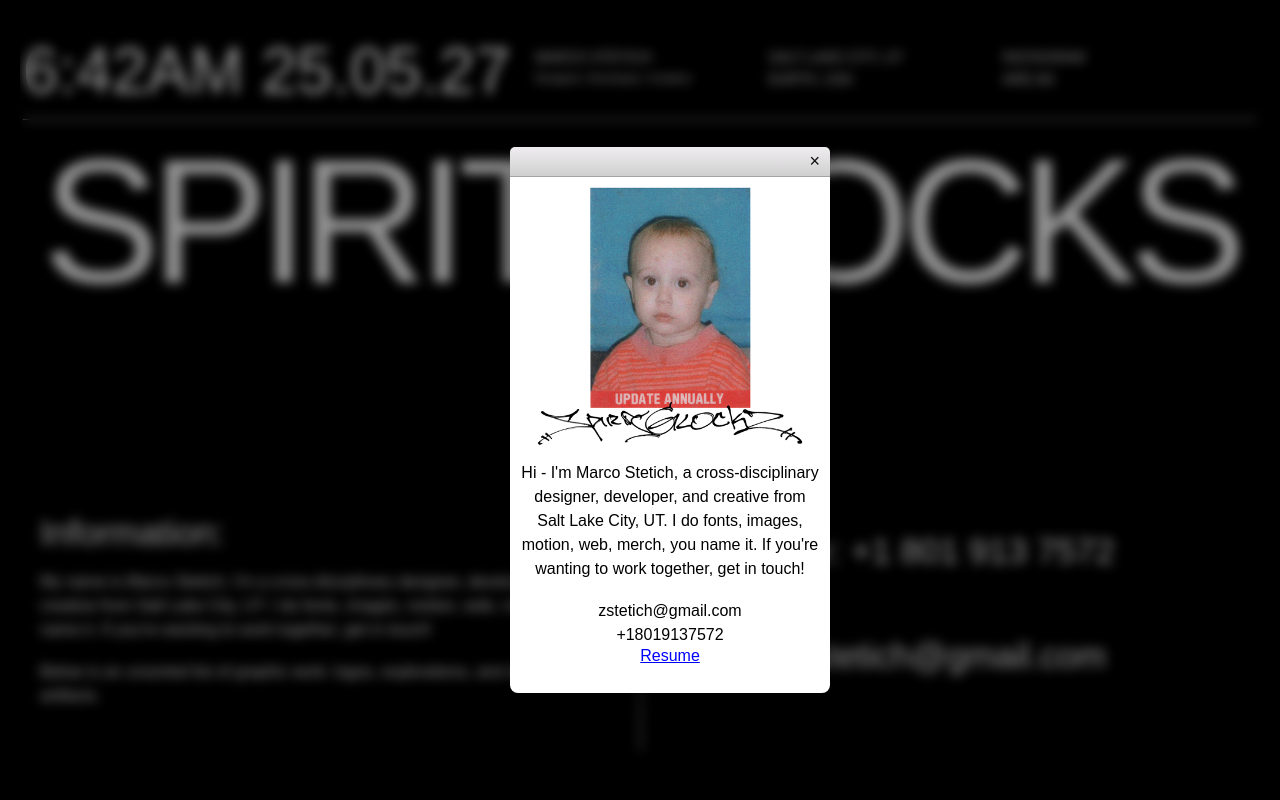
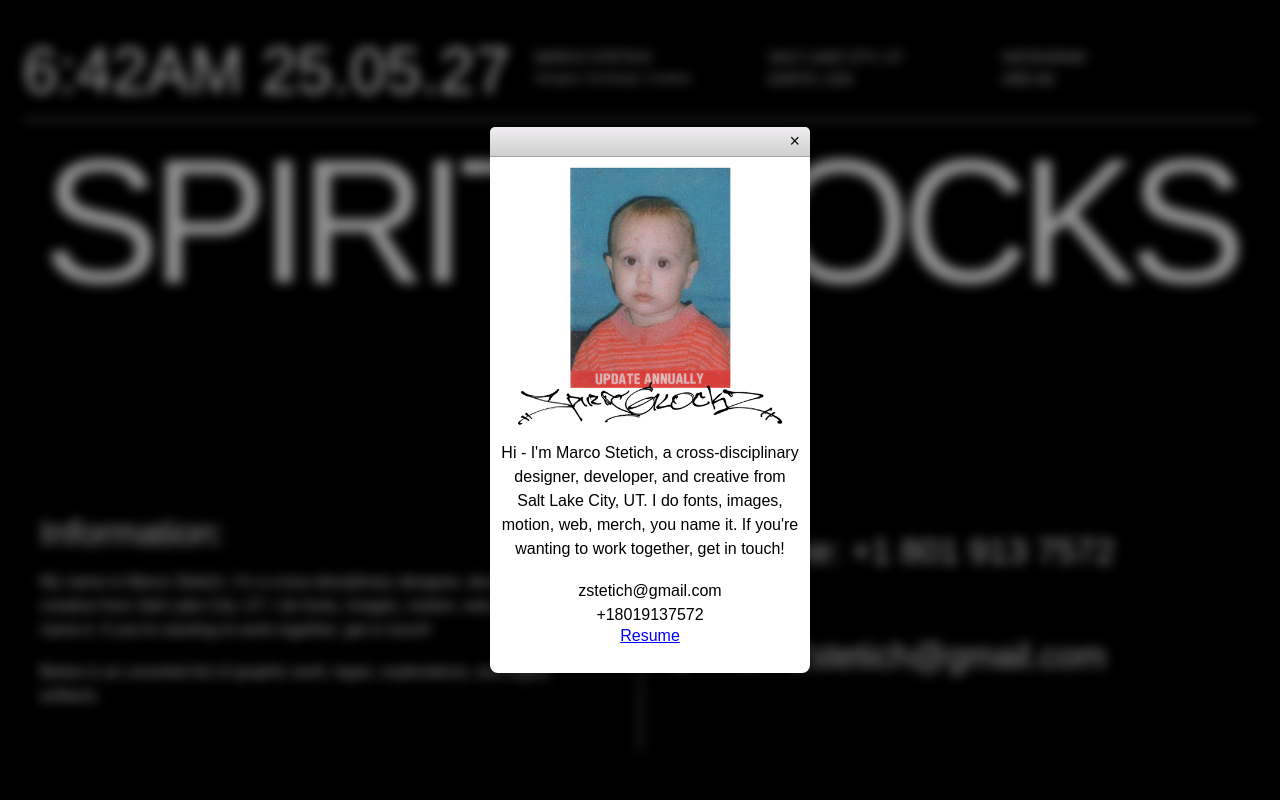
Before and after one commit to 6oku/SP_portfolioSite, a plain HTML site: page index.html in a window 1280 px wide. Both pictures are taken after a click on the link "MARCO STETICH". Shown: the top 800 px of the page. Drawn offline with nearby package versions, Linux system fonts and the light colour scheme; files whose address does not match are found by name.

Commit message:
Update style.css

```diff
--- a/style.css
+++ b/style.css
@@ -622,9 +622,8 @@ p, h1, h2{
   background: rgba(0, 0, 0, 0.4);
   backdrop-filter: blur(6px);
   align-items: center;
+  text-align: center;
   justify-content: center;
-  padding: 10px;
-  margin: 10px;
 }
 
 /* Modal box */
```
